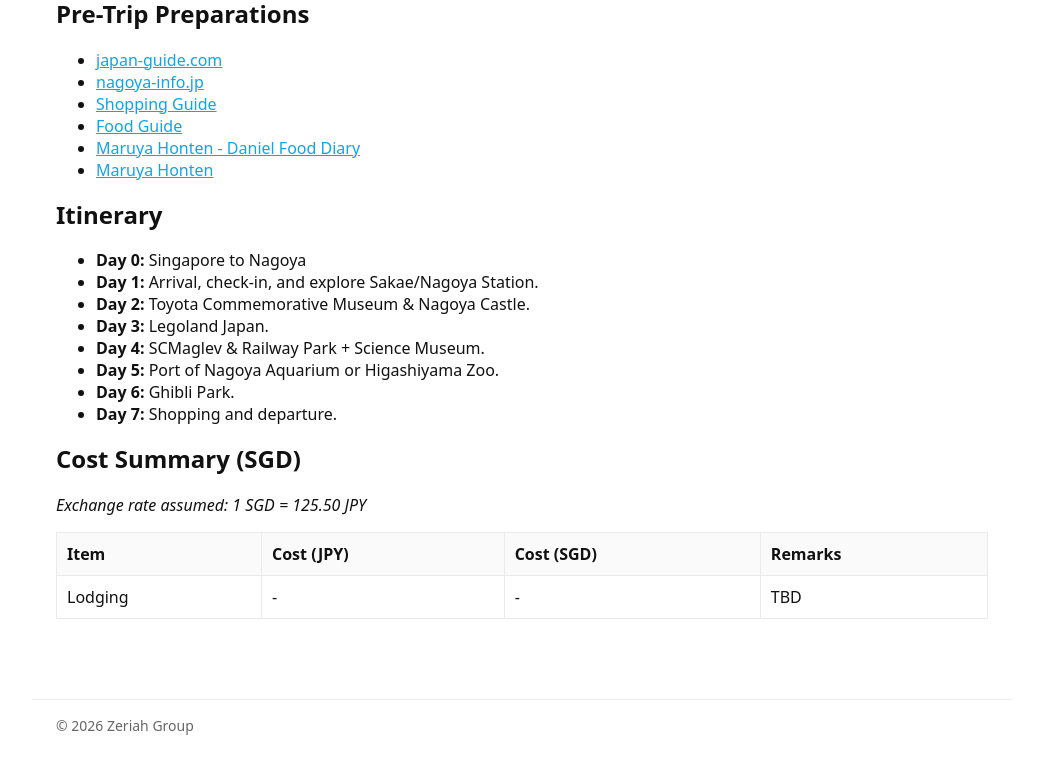
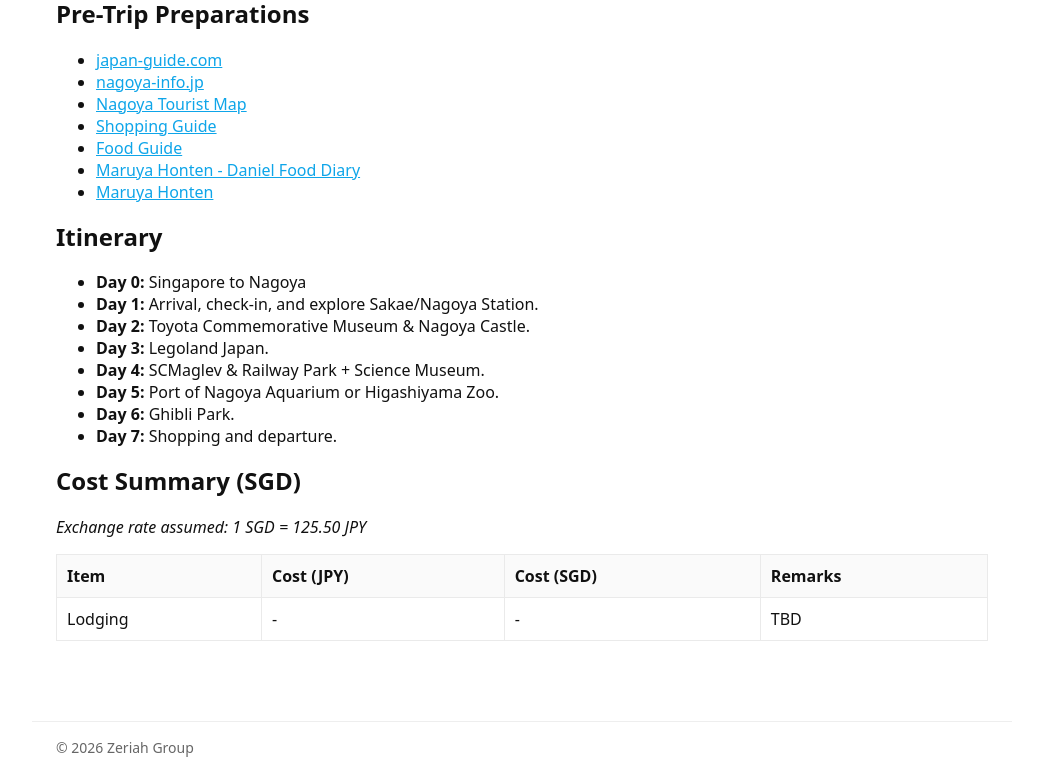
Before and after one commit to zeriahgroup/Travel, a Jekyll site: the page built from travels/2026_Nagoya.md, in a window 1280 px wide. Shown: the part 468-1249 px from the top of the page, without its empty margins (118-1161 px from the left). Built offline with Jekyll 4.4.1, drawn with Linux system fonts in a browser that asks for light colours; before the commit the page ends 1227 px from its top, so only the background shows below that.

Commit message:
Update 2026_Nagoya.md

```diff
--- a/travels/2026_Nagoya.md
+++ b/travels/2026_Nagoya.md
@@ -15,6 +15,7 @@ excerpt: A family trip with my younger sister and her family to Tasmania in 2026
 ## Pre-Trip Preparations
 - [japan-guide.com](https://www.japan-guide.com/e/e2155.html)
 - [nagoya-info.jp](https://www.nagoya-info.jp/en/)
+- [Nagoya Tourist Map](https://www.nagoya-info.jp/en/#dmap)
 - [Shopping Guide](https://www.nagoyaisnotboring.com/nagoya-shopping-guide/)
 - [Food Guide](https://www.japan-guide.com/e/e3315.html)
 - [Maruya Honten - Daniel Food Diary](https://danielfooddiary.com/2025/06/09/maruyahoten/)
```
